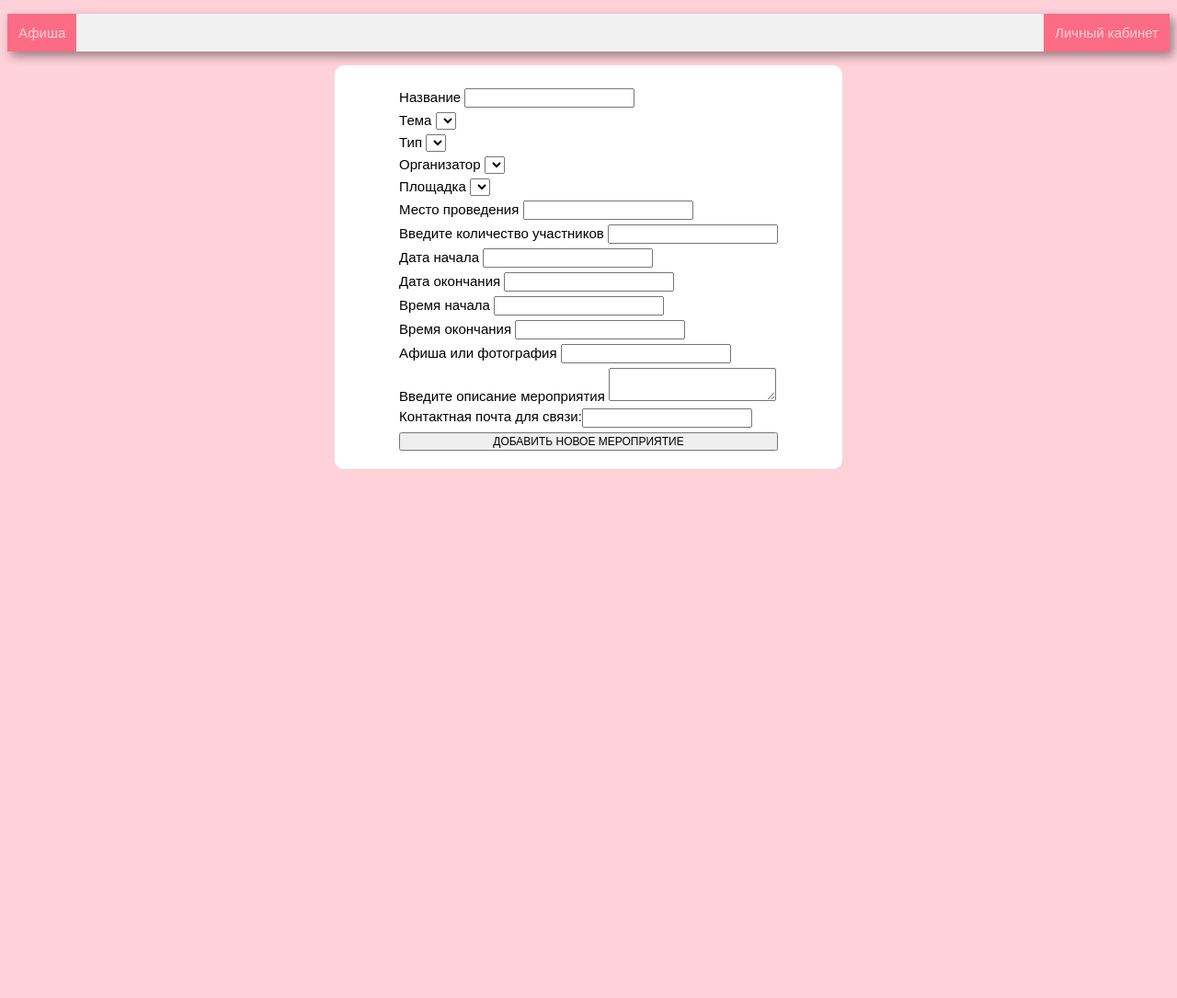
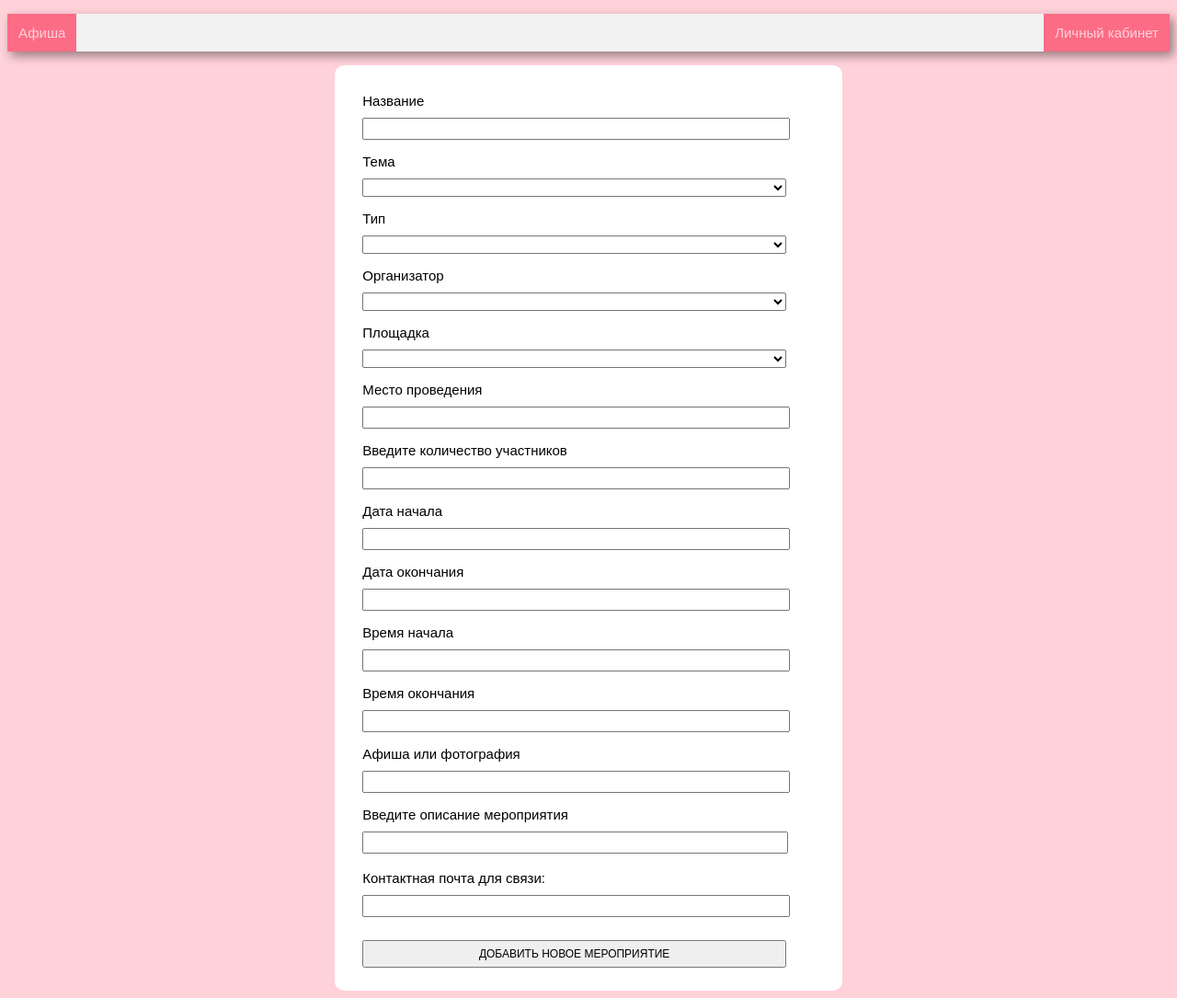
Before and after one commit to dariRusAG/maintenance_web, a Flask app: template templates/suggest_event.html in a window 1280 px wide. Shown: the whole page at 92% size. Before the commit the page ends 510 px from the top, so only its background shows below. Run offline with Flask 3, Linux system fonts and the light colour scheme; the template is opened without the code that fills it, so the values that code supplies are empty.

Commit message:
Исправление визуальных недочетов, вынос дублирующихся функций

```diff
--- a/static/css/style.css
+++ b/static/css/style.css
@@ -111,8 +111,8 @@ html {
 .admin_panel_right {
     background: white;
     display: flex;
-    width: 81%;
-    height: auto;
+    width: 82%;
+    height: max-content;
     margin-left: 2%;
     border-radius: 5px;
 }
@@ -349,6 +349,10 @@ p {
     margin: 5px 5px;
 }
 
+textarea {
+    resize: none;
+}
+
 /*--------------*/
 /* MODAL_WINDOW */
 /*--------------*/
@@ -429,13 +433,24 @@ p {
     margin: 10px 0;
 }
 
+.input_suggest {
+    width: 99.1%;
+}
+
+.select_suggest {
+    width: 99.9%;
+    height: 20px;
+    margin: 10px 0;
+    font-family: 'century schoolbook', sans-serif;
+}
+
 .info_about_event {
     position: fixed;
     top: 0;
     right: 0;
     bottom: 0;
     left: 0;
-    background: rgba(0,0,0,0.5); /* цвет фона */
+    background: rgba(0,0,0,0.5);
     z-index: 1050;
     opacity: 0;
     pointer-events: none;
@@ -537,21 +552,21 @@ p {
     z-index: 2;
 }
 
-.box_for_all_profile {
-    background-color: #f1f1f1;
-    width: 100%;
-    height: 100%;
-    box-shadow: 4px 5px 10px rgba(0, 0, 0, 0.4);
-    display: flex;
-    flex-direction: column;
-    min-height: 90vh;
-}
+/*.box_for_all_profile {*/
+/*    background-color: #f1f1f1;*/
+/*    width: 100%;*/
+/*    height: 100%;*/
+/*    box-shadow: 4px 5px 10px rgba(0, 0, 0, 0.4);*/
+/*    display: flex;*/
+/*    flex-direction: column;*/
+/*    min-height: 90vh;*/
+/*}*/
 
 
-.box_for_all_profile_wt_text {
-    display: flex;
-    flex-direction: row;
-}
+/*.box_for_all_profile_wt_text {*/
+/*    display: flex;*/
+/*    flex-direction: row;*/
+/*}*/
 
 .rate_gray {
     background: gray;
@@ -606,18 +621,28 @@ p {
 
 .suggest_panel {
     background: white;
-    height: min-content;
+    height: max-content;
     border-radius: 10px;
     width: 40vw;
     margin: auto;
     padding: 15px 20px;
+    display: flex;
 }
 
-.suggest_panel_data {
-    display: flex;
-    flex-direction: row;
-    justify-content: space-evenly;
-}
+/*.admin_panel_right {*/
+/*    background: white;*/
+/*    display: flex;*/
+/*    width: 82%;*/
+/*    height: max-content;*/
+/*    margin-left: 2%;*/
+/*    border-radius: 5px;*/
+/*}*/
+
+/*.suggest_panel_data {*/
+/*    display: flex;*/
+/*    flex-direction: row;*/
+/*    justify-content: space-evenly;*/
+/*}*/
 
 .all_events_box_suggest {
     width: 77vw;
--- a/templates/macros.html
+++ b/templates/macros.html
@@ -2,7 +2,7 @@
 
 {% macro render_option(name, list, len) %}
     <label>
-        <select name= {{ name }}>
+        <select name="{{ name }}" class="select_suggest">
             {% set n = len(list) %}
             {% for i in range(n) %}
                 {% set id = i %}
@@ -15,7 +15,7 @@
 {% endmacro %}
 
 {% macro render_option_edit(name, choice, list, len) %}
-    <select name="{{ name }}">
+    <select name="{{ name }}" class="select-list">
         {% set n = len(list) %}
         {% for i in range(n) %}
             {% set id = i %}
@@ -43,13 +43,12 @@
 <p class="left_filter">
     Название
     <label>
-        <input type="text" name="new_event_name" placeholder="">
+        <input type="text" name="new_event_name" placeholder="" class="input_auth input_suggest">
     </label>
 </p>
 
 <p class="left_filter">
-    Тема
-    {{ render_option("theme", theme_list, len) }}
+    Тема {{ render_option("theme", theme_list, len) }}
 </p>
 
 <p class="left_filter">
@@ -70,7 +69,7 @@
 <p class="left_filter">
     Место проведения
     <label>
-        <input type="text" name="new_event_venue" placeholder="">
+        <input type="text" name="new_event_venue" placeholder="" class="input_auth input_suggest">
     </label>
 </p>
 
@@ -84,65 +83,65 @@
 <p class="left_filter">
     Введите количество участников
     <label>
-        <input type="text" name="new_event_part" placeholder="">
+        <input type="text" name="new_event_part" placeholder="" class="input_auth input_suggest">
     </label>
 </p>
 
 <p class="left_filter">
     Дата начала
     <label>
-        <input type="text" name="new_event_beginning_date" placeholder="">
+        <input type="text" name="new_event_beginning_date" placeholder="" class="input_auth input_suggest">
     </label>
 </p>
 
 <p class="left_filter">
     Дата окончания
     <label>
-        <input type="text" name="new_event_expiration_date" placeholder="">
+        <input type="text" name="new_event_expiration_date" placeholder="" class="input_auth input_suggest">
     </label>
 </p>
 
 <p class="left_filter">
     Время начала
     <label>
-        <input type="text" name="start_time" placeholder="">
+        <input type="text" name="start_time" placeholder="" class="input_auth input_suggest">
     </label>
 </p>
 
 <p class="left_filter">
     Время окончания
     <label>
-        <input type="text" name="end_time" placeholder="">
+        <input type="text" name="end_time" placeholder="" class="input_auth input_suggest">
     </label>
 </p>
 
 <p class="left_filter">
     Афиша или фотография
     <label>
-        <input type="text" name="picture" placeholder="">
+        <input type="text" name="picture" placeholder="" class="input_auth input_suggest">
     </label>
 </p>
 
 <p class="left_filter">
     Введите описание мероприятия
     <label>
-        <textarea name="new_event_description"></textarea>
+        <textarea name="new_event_description" class="input_auth input_suggest"></textarea>
     </label>
 </p>
 
+<p class="left_filter">
     {% if panel == "suggest" %}
-    <div class="admin_panel_right_data_text">
             Контактная почта для связи:
             <label>
-            <input type="text" name="suggest_event_mail" placeholder="">
+                <input type="text" name="suggest_event_mail" placeholder="" class="input_auth input_suggest">
             </label>
-    </div>
     {% endif %}
+</p>
 
 {% if panel == "admin" %}
-    <input type="submit" name="add_new_event" value="Добавить новое мероприятие" class="btn filter">
+    <input type="submit" name="add_new_event" value="Добавить новое мероприятие" class="btn send">
 {% else %}
-    <input type="submit" name="add_suggest_event" value="Добавить новое мероприятие" class="btn filter">
+    <input type="submit" name="add_suggest_event" value="Добавить новое мероприятие" class="btn send">
 {% endif %}
 </form>
 {% endmacro %}
@@ -348,7 +347,7 @@
                 {% else %}
                     {% set parti = participants_list[participants_list['event_id'] == events['event_id'].values[i]]['coun'].values[0] %}
                 {% endif %}
-        <div
+
                 {% if parti / events['participants'].values[i] * 100 > 30 and parti != events['participants'].values[i] %}
                     class="container_box_one_event_super"
                 {% else %}
--- a/templates/profile.html
+++ b/templates/profile.html
@@ -34,8 +34,7 @@
         </form>
     </div>
 
-    <div class=box_for_all_profile>
-        <div class="box_for_all_profile_wt_text">
+    <div class=box_for_all>
         {% if len(status_list) != 0 %}
             <div class="add_menu">
                 <form action="" method="post">
@@ -55,7 +54,6 @@
                 {{ macros.render_event_list(events, "profile", participants_list, len) }}
             </form>
         {% endif %}
-        </div>
     </div>
 
     {{ macros.event_info(event_info, participants_list, "profile", len) }}
--- a/templates/suggest_event.html
+++ b/templates/suggest_event.html
@@ -6,7 +6,7 @@
     {% import "macros.html" as macros %}
 </head>
 
-<body>
+<div>
     <div class=menu>
         <ul>
             <li class=active><a href="{{ url_for("event") }}">Афиша</a></li>
@@ -15,10 +15,8 @@
     </div>
 
     <div class="suggest_panel">
-        <div class="suggest_panel_data">
-            <div class="admin_panel_right_data_text">
-                {{ macros.admin_panel_add(theme_list, type_list, organizer_list, location_list, status_list, len, "suggest") }}
-            </div>
+        <div class="admin_panel_right_data">
+            {{ macros.admin_panel_add(theme_list, type_list, organizer_list, location_list, status_list, len, "suggest") }}
         </div>
     </div>
 </body>
```
Also changed, not shown: controllers/admin_profile.py (+39 -36 lines), controllers/event.py (+12 -26 lines), controllers/suggest_event.py (+3 -9 lines). Lines whose indentation alone changed are shown as unchanged.
